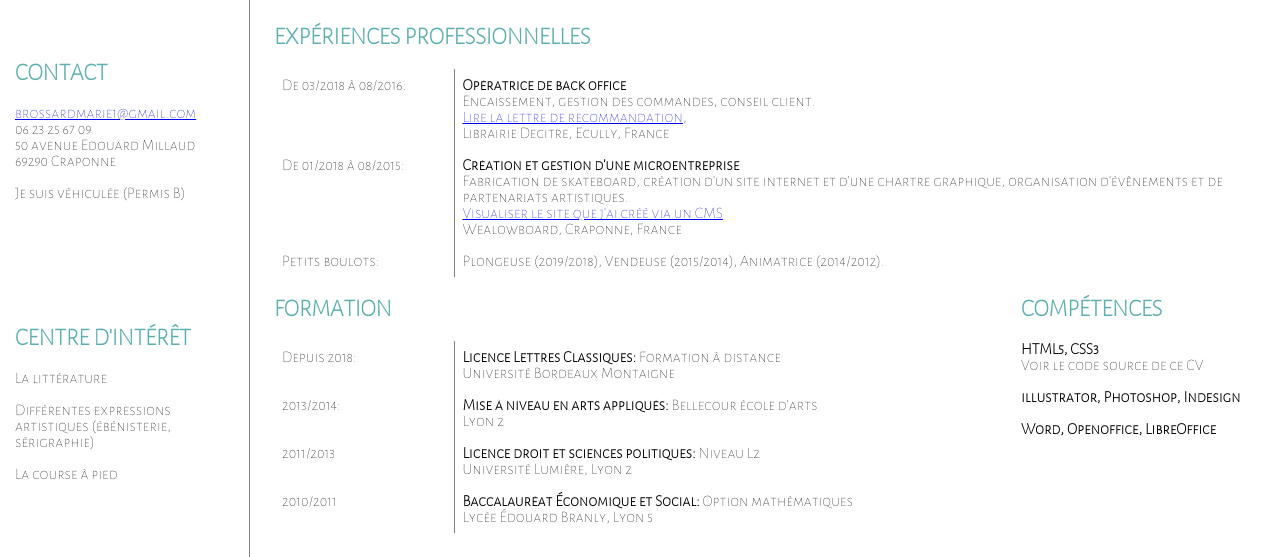
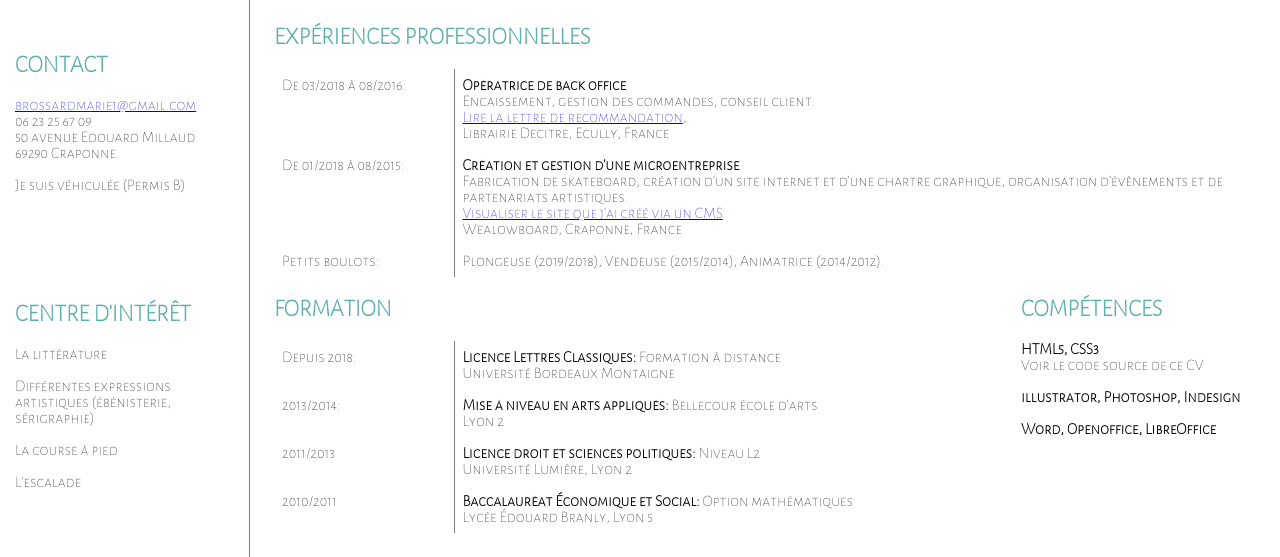
Before and after one commit to mariebrsd/CV, a website: page index.html in a window 1280 px wide. Shown: the part 243-800 px from the top of the page. Drawn offline with Linux system fonts and the light colour scheme.

Commit message:
actualisationok

```diff
--- a/index.html
+++ b/index.html
@@ -22,7 +22,7 @@
             <p>La littérature</p>
             <p>Différentes expressions artistiques (ébénisterie, sérigraphie)</p>
             <p>La course à pied</p>
-
+            <p>L'escalade</p>
             </div>
         </div>
 
```
